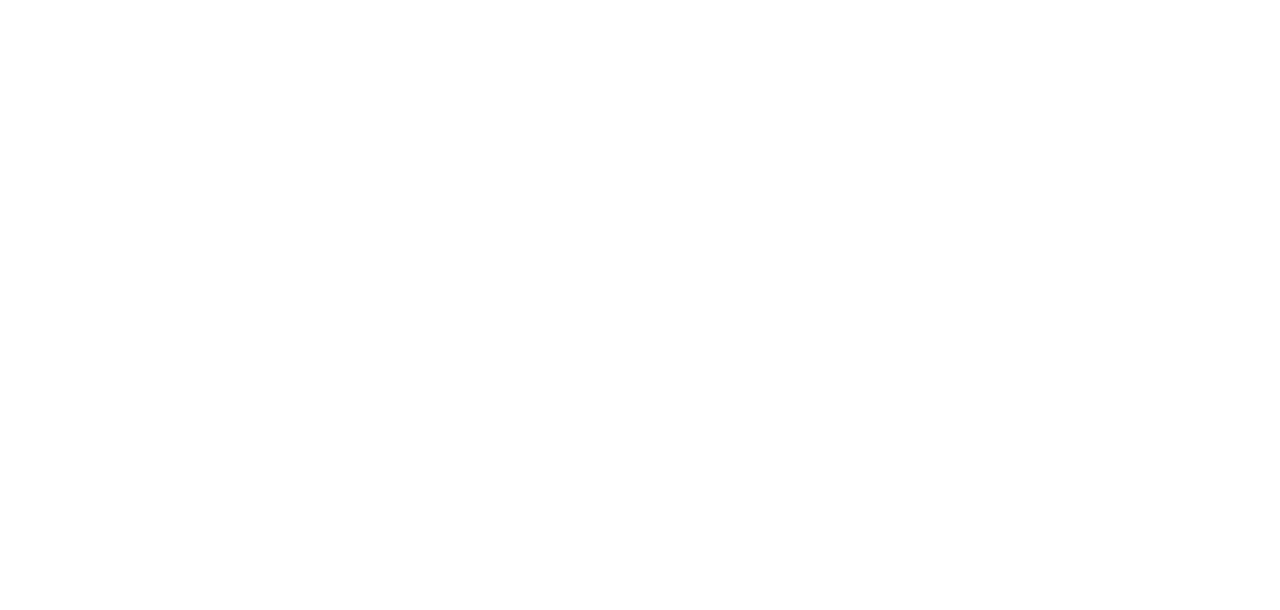
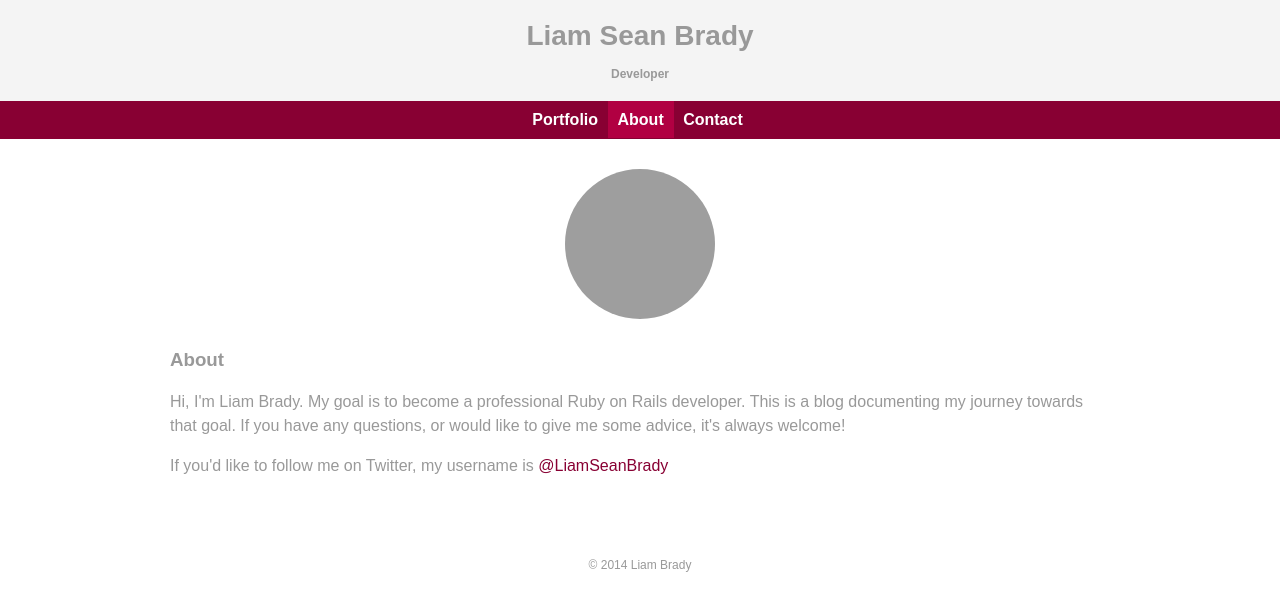
Before and after one commit to liamseanbrady/website_structure_practice_two, a plain HTML site: page about.html in a window 1280 px wide. Drawn offline with Linux system fonts and the light colour scheme; grey boxes are pictures that could not be loaded.

Commit message:
Add changes to about.html and associated css changes

```diff
--- a/about.html
+++ b/about.html
@@ -0,0 +1,35 @@
+<!DOCTYPE html>
+<html>
+  <head>
+	<meta charset="utf-8">
+	<title>LiamSeanBrady | Developer</title>
+	<link rel="stylesheet" href="normalize.css">
+	<link rel="stylesheet"	 href="main.css">
+  </head>
+  <body>
+  	<header>
+      <a href="#" id="logo">
+        <h1>Liam Sean Brady</h1>
+        <h2>Developer</h2>
+      </a>
+      <nav>
+        <ul>
+          <li><a href="index.html">Portfolio</a></li>
+          <li><a href="about.html" class="selected">About</a></li>
+          <li><a href="contact.html">Contact</a></li>
+        </ul>
+      </nav>
+  	</header>
+  	<div id="wrapper">
+  		<section>
+        <img src="http://lorempixel.com/200/200" alt="Profile picture" class="profile-photo" />
+        <h3>About</h3>
+        <p>Hi, I'm Liam Brady. My goal is to become a professional Ruby on Rails developer. This is a blog documenting my journey towards that goal. If you have any questions, or would like to give me some advice, it's always welcome!</p>
+        <p>If you'd like to follow me on Twitter, my username is <a href="http://google.com">@LiamSeanBrady</a></p>
+  		</section>
+  		<footer>
+        <p>&copy; 2014 Liam Brady</p>
+  		</footer>
+  	</div>
+  </body>
+</html>
--- a/main.scss
+++ b/main.scss
@@ -1,6 +1,6 @@
 $standard_text: #999;
 $standard_background: #f4f4f4;
-$nav_background: #880033;
+$accent_color: #880033;
 
 body {
 	background: #fff;
@@ -9,16 +9,25 @@ body {
 
 a {
 	text-decoration: none;
+	color: $accent_color;
 }
 
 img {
 	max-width: 100%;
+	border-radius: 10px;
+}
+
+h3 {
+	margin: 0 0 1em 0;
 }
 
 #wrapper {
 	max-width: 940px;
 	margin: 0 auto;
 	padding: 0 5%;
+	p {
+		line-height: 1.5;
+	}
 }
 
 header {
@@ -44,7 +53,7 @@ header {
 
 nav {
 	text-align: center;
-	background: $nav_background;
+	background: $accent_color;
 	padding: 10px 0;
 	margin: 20px 0 0;
 	ul {
@@ -54,16 +63,17 @@ nav {
 	}
 	li {
 		display: inline-block;
+		margin: 0 0 0 -5px;
 	}
 	a {
-		padding: 15px 10px;
+		padding: 10px 10px;
 		font-weight: 600;
 		color: #fff;
 		&:visited {
 			color: #fff;
 		}
-		&:hover {
-			color: darken(white, 20%);
+		&:hover, &.selected {
+			background: lighten($accent_color, 8%);
 		}
 	}
 }
@@ -86,6 +96,13 @@ nav {
 	}
 }
 
+.profile-photo {
+	display: block;
+	max-width: 150px;
+	margin: 0 auto 30px;
+	border-radius: 100%;
+}
+
 footer {
 	clear: both;
 	padding-top: 50px;
```
Also changed, not shown: index.html (+1 -1 lines), main.css, 1 other file.
